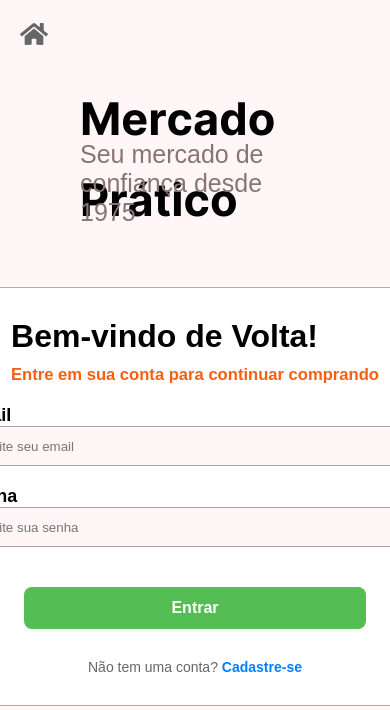
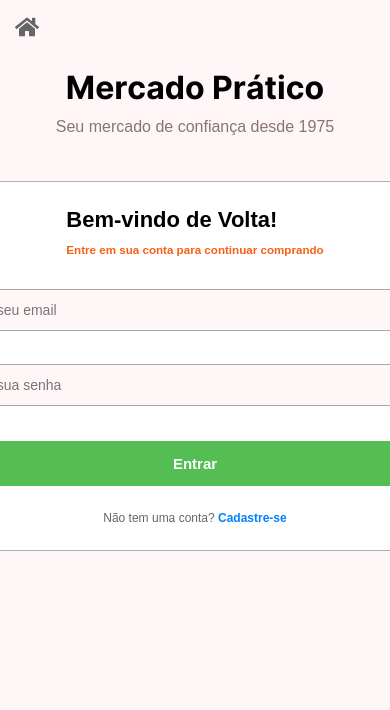
Before and after one commit to SinkoX/site-mercado-pratico, a React (Vite) app: page /login in a window 390 px wide. Shown: the top 710 px of the page. Built offline with nearby package versions, Linux system fonts and the light colour scheme; a web font is replaced by a local one.

Commit message:
responsividade dos cadastros

```diff
--- a/src/components/MainImage.css
+++ b/src/components/MainImage.css
@@ -1,6 +1,5 @@
 /* Importa Inter (opcional — se já tiver local, remover) */
 @import url('https://fonts.googleapis.com/css2?family=Inter:wght@400;700;800&display=swap');
-
 :root{
   --green-dark: #2e7d32;
   --green-light:#7bcf4c;
@@ -22,8 +21,8 @@
 .blob{
   position: absolute;
   border-radius: 50%;
-  filter: blur(44px);
-  opacity: 0.98;
+  filter: blur(13px);
+  opacity: 1;
   transform-origin: center;
   z-index: 0;
   animation: subtle-move 12s ease-in-out infinite alternate;
@@ -56,9 +55,11 @@
   height: 520px;
   background: var(--orange);
   top: -160px;
-  right: 20px;
+  right: 40px;
   animation-delay: 2s;
 }
+
+
 
 /* movimento sutil das blobs */
 @keyframes subtle-move{
--- a/src/components/MainImage.tsx
+++ b/src/components/MainImage.tsx
@@ -8,6 +8,7 @@ export default function MainImage() {
       <div className="blob verde" aria-hidden="true" />
       <div className="blob verde-claro" aria-hidden="true" />
       <div className="blob laranja" aria-hidden="true" />
+
 
       {/* círculo branco com logo */}
       <div className="bola">
--- a/src/pages/CadastroProduto.css
+++ b/src/pages/CadastroProduto.css
@@ -119,3 +119,121 @@
   border-color: #54bd54;
   box-shadow: 0 0 6px rgba(84, 189, 84, 0.5);
 }
+
+@media(max-width: 500px){
+  .cadastro-produto-page{
+    padding: 20px 10px;
+  }
+
+  .cadastro-produto-page .form{
+    padding: 25px 15px;
+  }
+
+  .cadastro-produto .titulo{
+    margin-bottom: 25px;
+  }
+
+  .cadastro-produto h1{
+    font-size: 22px;
+  }
+
+  .cadastro-produto h2{
+    font-size: 14px;
+  }
+
+  .cadastro-produto label{
+    font-size: 12px;
+  }
+
+  .cadastro-produto input,
+  .cadastro-produto-page select{
+    height: 42px;
+    font-size: 14px;
+    padding: 0 12px;
+  }
+
+  .cadastro-produto-page textarea{
+    min-height: 100px;
+    font-size: 14px;
+  }
+
+  .cadastro-produto-page button{
+    width: 100%;
+    padding: 14px;
+    font-size: 15px;
+  }
+
+  .cadastro-produto-page .campo{
+    margin-bottom: 12px;
+  }
+}
+
+@media(min-width: 501px) and (max-width: 1023px){
+  .cadastro-produto-page{
+    padding: 30px 20px;
+  }
+
+  .cadastro-produto-page .form{
+    max-width: 500px;
+    padding: 30px 25px;
+  }
+
+  .cadastro-produto h1{
+    font-size: 26px;
+  }
+
+  .cadastro-produto h2{
+    font-size: 16px;
+  }
+
+  .cadastro-produto input,
+  .cadastro-produto-page select{
+    height: 42px;
+  }
+
+  .cadastro-produto-page textarea{
+    min-height: 110px;
+  }
+
+  .cadastro-produto-page button{
+    width: 300px;
+    font-size: 15px;
+  }
+}
+
+@media(min-width: 1023px){
+  .cadastro-produto-page{
+    padding-top:50px;
+  }
+
+  .cadastro-produto-page .form{
+    max-width: 550px;
+    padding: 40px 30px;
+  }
+
+  .cadastro-produto h1{
+    font-size: 28px;
+  }
+
+  .cadastro-produto h2{
+    font-size: 18px;
+  }
+
+  .cadastro-produto label{
+    font-size: 12px;
+  }
+
+  .cadastro-produto input,
+  .cadastro-produto-page select{
+    height: 44px;
+  }
+
+  .cadastro-produto-page textarea{
+    min-height: 120px;
+  }
+
+  .cadastro-produto-page button{
+    width: 350px;
+    font-size: 16px;
+  }
+}
--- a/src/pages/PaginaLogin.css
+++ b/src/pages/PaginaLogin.css
@@ -156,3 +156,154 @@
   color: #2f2f2f;
   transform: scale(1.1);
 }
+
+@media(max-width: 500px){
+  .login-page{
+    padding: 60px 15px;
+    gap: 15px;
+  }
+
+  .login-page .top-part-login{
+    margin-bottom:10px;
+  }
+
+  .login-page .nome-mercado{
+    font-size: 32px;
+    height: auto;
+  }
+
+  .login-page .mensagem{
+    font-size: 16px;
+    text-align: center;
+    padding: 0 10px;
+  }
+
+  .login-page .form{
+    padding: 25px 20px;
+    margin-top: 20px;
+    gap: 15px;
+  }
+
+  .login-page h1{
+    font-size: 22px;
+  }
+
+  .login-page .subtitulo{
+    font-size: 14px;
+  }
+
+  .login-page .campos{
+    width: 100%;
+    gap: 15px;
+  }
+
+  .login-page label{
+    font-size: 14px;
+  }
+
+  .login-page input{
+    height: 42px;
+    font-size: 14px;
+  }
+
+  .login-page button{
+    width: 100%;
+    padding: 14px;
+    font-size: 15px;
+  }
+
+  .login-page .conta{
+    font-size: 12px;
+    flex-direction: column;
+    gap: 3px;
+  }
+
+  .home-icon{
+    font-size:24px;
+    top: 15px;
+    left: 15px;
+  }
+}
+
+@media(min-width: 501px) and (max-width: 1023px){
+  .login-page{
+    padding: 70px 30px;
+  }
+
+
+  .login-page .nome-mercado{
+    font-size: 40px;
+  }
+
+  .login-page .mensagem{
+    font-size: 20px;
+  }
+
+  .login-page .form{
+    padding: 30px 25px;
+    max-width: 500px;
+    margin-top: 30px;
+  }
+
+  .login-page h1{
+    font-size: 26px;
+  }
+
+  .login-page .subtitulo{
+    font-size: 16px;
+  }
+
+  .login-page label{
+    font-size: 16px;
+  }
+
+  .login-page input{
+    height: 42px;
+  }
+
+  .login-page button{
+    width: 75%;
+    font-size: 15px;
+  }
+
+  .home-icon{
+    font-size:26px;
+  }
+}
+
+@media(min-width:1024px){
+  .login-page{
+    padding: 80px 40px;
+  }
+
+  .login-page .nome-mercado{
+    font-size: 45px;
+  }
+
+  .login-page .mensagem{
+    font-size: 25px;
+  }
+
+  .login-page .form{
+    padding: 35px 30px;
+    margin-top: 40px;
+    max-width: 550px;
+  }
+
+  .login-page h1{
+    font-size: 28px;
+  }
+
+  .login-page .subtitulo{
+    font-size: 18px;
+  }
+
+  .login-page label{
+    font-size: 18px;
+  }
+
+  .login-page button{
+    width: 75%;
+    font-size: 16px;
+  }
+}
```
Also changed, not shown: 1 other file (tests, documents, lock files or other folders).
